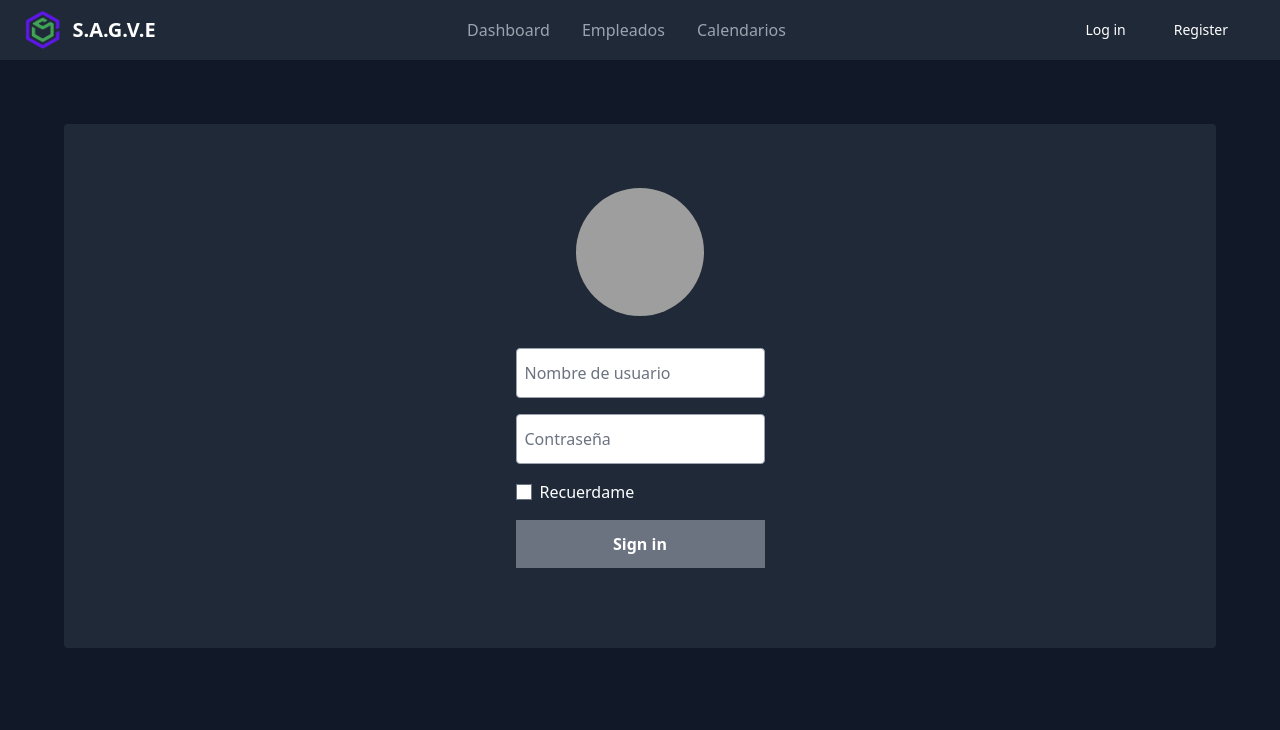
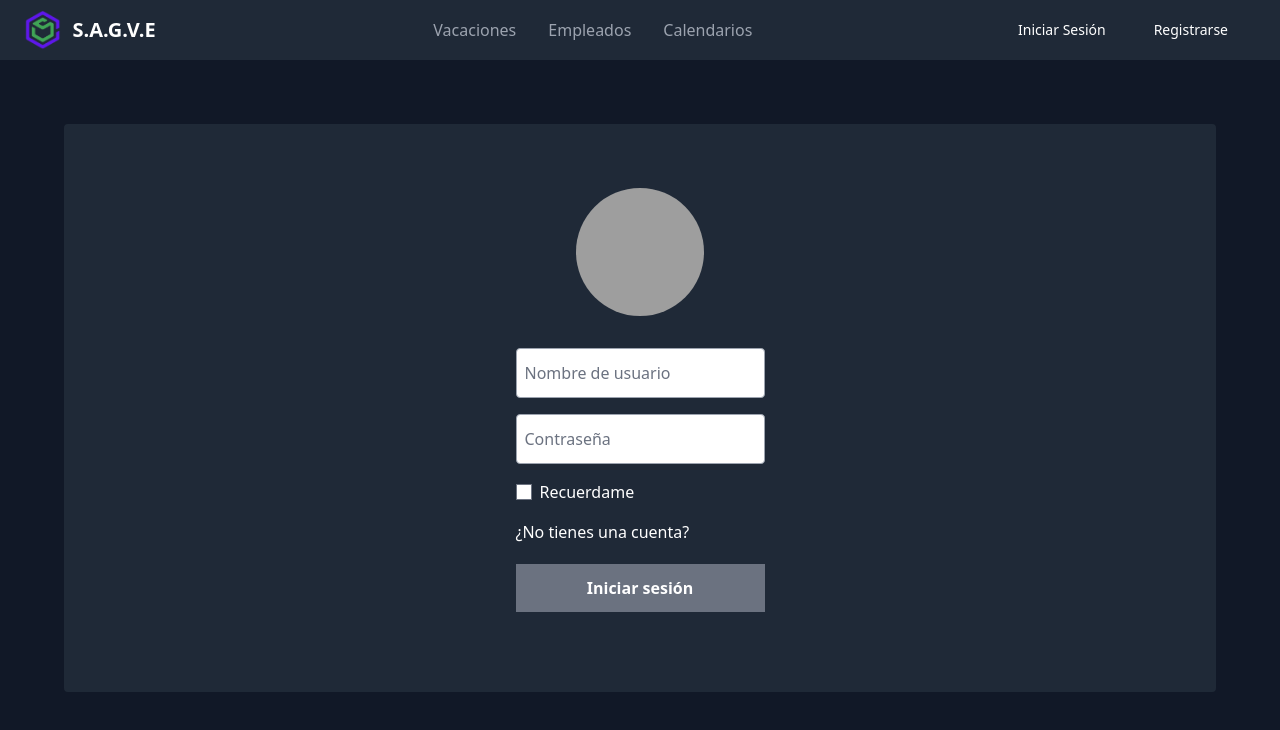
Before and after one commit to blue00f/gestion-vacaciones, a React (Vite) app in the folder client/: page /login in a window 1280 px wide. Shown: the top 730 px of the page. Built offline with nearby package versions, Linux system fonts and the light colour scheme; grey boxes are pictures that could not be loaded.

Commit message:
fix: Arreglar lógica componente calendaria
Co-authored-by: Jazmin Valenzuela <jazminValenzuela26@users.noreply.github.com>

```diff
--- a/client/package.json
+++ b/client/package.json
@@ -19,7 +19,8 @@
     "flowbite-react": "^0.6.1",
     "react": "18.2.0",
     "react-dom": "18.2.0",
-    "react-router-dom": "6.16.0"
+    "react-router-dom": "6.16.0",
+    "sweetalert2": "^11.7.32"
   },
   "devDependencies": {
     "@types/react": "18.2.15",
--- a/client/src/App.jsx
+++ b/client/src/App.jsx
@@ -5,6 +5,7 @@ import Login from "./components/Login"
 import FormEmployee from "./components/FormEmployee"
 import Calendar from "./components/Calendar"
 import Dashboard from "./components/Dashboard.jsx"
+import Register from "./components/Register"
 
 import "./index.css"
 import "flowbite-datepicker"
@@ -16,6 +17,7 @@ function App() {
       <Routes>
       <Route path="*" element={<Navigate to="/login" />} />
         <Route exact path="/login" element={<Login />} />
+        <Route exact path="/register" element={<Register />} />
         <Route exact path="/calendar" element={<Calendar />} />
         <Route exact path="/dashboard" element={<Dashboard />} />
         <Route exact path="/formemployee" element={<FormEmployee />} />
--- a/client/src/components/Calendar.jsx
+++ b/client/src/components/Calendar.jsx
@@ -1,39 +1,138 @@
+import React, { useState } from 'react';
+import axios from 'axios';
+
 function Calendar() {
+  const [startDate, setStartDate] = useState('');
+  const [endDate, setEndDate] = useState('');
+  const [legajoId, setLegajoId] = useState('');
+  const [adminId, setAdminId] = useState('');
+  const [comentarios, setComentarios] = useState('');
+  const [isLoading, setIsLoading] = useState(false);
+  const [message, setMessage] = useState('');
+
+  const handleStartDateChange = (e) => {
+    setStartDate(e.target.value);
+  };
+
+  const handleEndDateChange = (e) => {
+    setEndDate(e.target.value);
+  };
+
+  const handleLegajoIdChange = (e) => {
+    setLegajoId(e.target.value);
+  };
+
+  const handleAdminIdChange = (e) => {
+    setAdminId(e.target.value);
+  };
+
+  const handleComentariosChange = (e) => {
+    setComentarios(e.target.value);
+  };
+
+  const handleSubmit = async () => {
+    setIsLoading(true);
+    setMessage('');
+
+    try {
+      const requestData = {
+        fechaInicio: startDate,
+        fechaFin: endDate,
+        comentarios: comentarios,
+        legajo_id: parseInt(legajoId),
+        administrador_id: parseInt(adminId),
+      };
+
+      const response = await axios({
+        method: 'post',
+        url: 'http://localhost:1234/vacations',
+        data: requestData,
+      });
+
+      if (response.status === 201) {
+        setMessage('Fechas y datos adicionales enviados con éxito');
+      } else {
+        setMessage('Error al enviar los datos');
+      }
+    } catch (error) {
+      setMessage('Error en la solicitud: ' + error.message);
+    } finally {
+      setIsLoading(false);
+    }
+  };
+
+
+
   return (
     <div className="w-96 mx-auto mt-10">
-      <div date-rangepicker className="flex items-center ">
-      <span className="mr-4 text-white">De</span>
+      <div date-rangepicker className="flex items-center">
+        <span className="mr-4 text-white">De</span>
         <div className="relative">
           <div className="absolute inset-y-0 left-0 flex items-center pointer-events-none"></div>
           <input
             name="start"
             type="date"
-            className="bg-gray-50 border border-gray-300 text-gray-900 text-sm rounded-lg focus:ring-blue-500 focus:border-blue-500 block w-full pl-10  text-center dark:bg-gray-700 dark:border-gray-600 dark:placeholder-gray-400 dark:text-white dark:focus:ring-blue-500 dark:focus:border-blue-500"
+            value={startDate}
+            onChange={handleStartDateChange}
+            className="bg-gray-50 border border-gray-300 text-gray-900 text-sm rounded-lg focus:ring-blue-500 focus:border-blue-500 block w-full pl-10 text-center dark:bg-gray-700 dark:border-gray-600 dark:placeholder-gray-400 dark:text-white dark:focus:ring-blue-500 dark:focus:border-blue-500"
             placeholder="Select date start"
           />
         </div>
         <span className="mx-4 text-white">Hasta</span>
         <div className="relative">
-          <div className="absolute inset-y-0 left-0 flex items-center   pointer-events-none"></div>
+          <div className="absolute inset-y-0 left-0 flex items-center pointer-events-none"></div>
           <input
             name="end"
             type="date"
-            className="bg-gray-50 border border-gray-300 text-gray-900 text-sm rounded-lg focus:ring-blue-500 focus:border-blue-500 block w-full pl-10  text-center dark:bg-gray-700 dark:border-gray-600 dark:placeholder-gray-400 dark:text-white dark:focus:ring-blue-500 dark:focus:border-blue-500"
+            value={endDate}
+            onChange={handleEndDateChange}
+            className="bg-gray-50 border border-gray-300 text-gray-900 text-sm rounded-lg focus:ring-blue-500 focus:border-blue-500 block w-full pl-10 text-center dark:bg-gray-700 dark:border-gray-600 dark:placeholder-gray-400 dark:text-white dark:focus:ring-blue-500 dark:focus:border-blue-500"
             placeholder="Select date end"
           />
         </div>
       </div>
-      <div class="flex justify-center items-center py-10">
-
-          <button
-            type="submit"
-            class="bg-gray-500 hover:bg-gray-400 text-white font-bold py-2 px-4 rounded">
-            Enviar
-          </button>
-
+      <div className="mt-4">
+        <input
+          type="text"
+          value={legajoId}
+          onChange={handleLegajoIdChange}
+          className="bg-gray-50 border border-gray-300 text-gray-900 text-sm rounded-lg focus:ring-blue-500 focus:border-blue-500 block w-full p-2 dark:bg-gray-700 dark:border-gray-600 dark:placeholder-gray-400 dark:text-white dark:focus:ring-blue-500 dark:focus:border-blue-500"
+          placeholder="Legajo ID"
+        />
+      </div>
+      <div className="mt-4">
+        <input
+          type="text"
+          value={adminId}
+          onChange={handleAdminIdChange}
+          className="bg-gray-50 border border-gray-300 text-gray-900 text-sm rounded-lg focus:ring-blue-500 focus:border-blue-500 block w-full p-2 dark:bg-gray-700 dark:border-gray-600 dark:placeholder-gray-400 dark:text-white dark:focus:ring-blue-500 dark:focus:border-blue-500"
+          placeholder="Administrador ID"
+        />
+      </div>
+      <div className="mt-4">
+        <textarea
+          value={comentarios}
+          onChange={handleComentariosChange}
+          className="bg-gray-50 border border-gray-300 text-gray-900 text-sm rounded-lg focus:ring-blue-500 focus:border-blue-500 block w-full p-2 dark:bg-gray-700 dark:border-gray-600 dark:placeholder-gray-400 dark:text-white dark:focus:ring-blue-500 dark:focus:border-blue-500"
+          placeholder="Comentarios"
+        />
+      </div>
+      <div className="flex justify-center items-center py-4">
+        <button
+          type="button"
+          onClick={handleSubmit}
+          disabled={isLoading}
+          className="bg-gray-500 hover-bg-gray-400 text-white font-bold py-2 px-4 rounded"
+        >
+          Enviar
+        </button>
+      </div>
+      <div className='text-white'>
+      {isLoading && <p>Cargando...</p>}
+      {message && <p>{message}</p>}
       </div>
     </div>
-  )
+  );
 }
 
-export default Calendar
+export default Calendar;
--- a/client/src/components/Header.jsx
+++ b/client/src/components/Header.jsx
@@ -19,12 +19,12 @@ function Header() {
             <Link
               to="/login"
               className="text-white focus:ring-4 font-medium rounded-lg text-sm px-4 lg:px-5 py-2 lg:py-2.5 mr-2 hover:bg-gray-700 focus:outline-none focus:ring-gray-800">
-              Log in
+              Iniciar Sesión
             </Link>
             <Link
-              to="/"
+              to="/register"
               className="text-white focus:ring-4 font-medium rounded-lg text-sm px-4 lg:px-5 py-2 lg:py-2.5 mr-2 hover:bg-gray-700 focus:outline-none focus:ring-gray-800">
-              Register
+              Registrarse
             </Link>
             <button
               data-collapse-toggle="mobile-menu-2"
@@ -32,7 +32,7 @@ function Header() {
               className="inline-flex items-center p-2 ml-1 text-sm text-gray-500 rounded-lg lg:hidden hover:bg-gray-100 focus:outline-none focus:ring-2 focus:ring-gray-200 dark:text-gray-400 dark:hover:bg-gray-700 dark:focus:ring-gray-600"
               aria-controls="mobile-menu-2"
               aria-expanded="false">
-              <span className="sr-only">Open main menu</span>
+              <span className="sr-only">Abrir menú</span>
               <svg
                 className="w-6 h-6"
                 fill="currentColor"
@@ -64,7 +64,7 @@ function Header() {
                 <Link
                   to="dashboard"
                   className="block py-2 pr-4 pl-3 border-b lg:border-0 lg:hover:text-primary-700 lg:p-0 text-gray-400 lg:hover:text-white hover:bg-gray-700 hover:text-white lg:hover:bg-transparent border-gray-700">
-                  Dashboard
+                  Vacaciones
                 </Link>
               </li>
               <li>
--- a/client/src/components/Login.jsx
+++ b/client/src/components/Login.jsx
@@ -1,4 +1,64 @@
-function Login() {
+import {useState} from 'react'
+import { Link } from "react-router-dom"
+import Swal from 'sweetalert2'
+
+function Login({ isLoggedIn, setIsLoggedIn }) {
+
+    const [Username, setUsername] = useState('')
+    const [Password, setPassword] = useState('')
+
+    const handleUsernameChange = (event) => {
+      setUsername(event.target.value)
+    }
+
+    const handlePasswordChange = (event) => {
+      setPassword(event.target.value)
+    }
+
+    const handleSubmit = async (event) => {
+      event.preventDefault()
+
+      setMessage('Enviando solicitud...')
+
+      try {
+        const response = await fetch(`${URL_POSTS}/login`, {
+          method: 'POST',
+          headers: {
+            'Content-Type': 'application/json',
+          },
+          body: JSON.stringify({
+            Username,
+            Password,
+          }),
+        })
+
+        const data = await response.json()
+
+        if (response.ok) {
+          Swal.fire({
+            icon: 'success',
+            title: 'Inicio de Sesión Exitoso',
+            text: data.message,
+          })
+          setIsLoggedIn(true)
+          setMessage(data.message)
+          setUsername(data.username)
+        } else {
+          Swal.fire({
+            icon: 'error',
+            title: 'Inicio de Sesión Fallido',
+            text: data.message,
+          })
+          setIsLoggedIn(false)
+          setMessage(data.message)
+        }
+        setMessage(data.message) // Actualiza el estado del mensaje con la respuesta del servidor
+      } catch (error) {
+        setMessage('Error en la solicitud: ' + error.message)
+        console.error('Error al enviar la solicitud:', error)
+      }
+    }
+
   return (
     <>
       <div className="bg-gray-800 rounded py-16 px-12 m-16 flex flex-col items-center justify-center">
@@ -7,7 +67,7 @@ function Login() {
           src="https://ssl.gstatic.com/accounts/ui/avatar_2x.png"
           alt="user avatar"
         />
-        <form method="post" className="mt-8 mb-4">
+        <form method="post" className="mt-8 mb-4" onSubmit={handleSubmit}>
           <div className="mb-4">
             <label for="userEmail" className="sr-only">
               Nombre de usuario
@@ -17,10 +77,11 @@ function Login() {
               type="email"
               id="userEmail"
               placeholder="Nombre de usuario"
+              onChange={handleUsernameChange}
               required
             />
           </div>
-          <div>
+          <div >
             <label for="userEmail" className="sr-only">
               Contraseña
             </label>
@@ -29,17 +90,19 @@ function Login() {
               type="password"
               id="userPass"
               placeholder="Contraseña"
+              onChange={handlePasswordChange}
               required
             />
           </div>
-          <div className="my-4 flex items-center text-white">
+          <div className="my-4 flex items-center text-white ">
             <input className="h-4 w-4 mr-2" type="checkbox" id="userRemember" />
             <label for="userRemember">Recuerdame</label>
           </div>
+          <Link className = "text-white " to = "/register"><p>¿No tienes una cuenta?</p></Link>
           <button
-            className="bg-gray-500 hover:bg-gray-600 text-white font-bold w-full py-3"
+            className="bg-gray-500 mt-5 hover:bg-gray-600 text-white font-bold w-full py-3"
             type="submit">
-            Sign in
+             Iniciar sesión
           </button>
         </form>
       </div>
--- a/client/src/components/Register.jsx
+++ b/client/src/components/Register.jsx
@@ -1,4 +1,46 @@
-function Login() {
+import React, { useState } from 'react';
+import axios from 'axios';
+
+function Register() {
+  const [ user, setUser] = useState('');
+  const [ password, setPassword] = useState('');
+  const [ email, setEmail] = useState('');
+
+  const handleUserChange = (e) => {
+    setUser(e.target.value);
+  };
+
+  const handlePasswordChange = (e) => {
+    setPassword(e.target.value);
+  };
+
+  const handleEmailChange = (e) => {
+    setEmail(e.target.value);
+  };
+
+  const handleSubmit = async () => {
+    setIsLoading(true);
+    setMessage('');
+
+    try {
+      const response = await axios.post('http://localhost:1234/register', {
+        Usuario: User,
+        Email: Email,
+        Contraseña: Password,
+      });
+
+      if (response.status === 200) {
+        setMessage('Usuario registrado.');
+      } else {
+        setMessage('Error al registrar al usuario.');
+      }
+    } catch (error) {
+      setMessage('Error en la solicitud: ' + error.message);
+    } finally {
+      setIsLoading(false);
+    }
+  };
+
   return (
     <>
       <div className="bg-gray-800 rounded py-16 px-12 m-16 flex flex-col items-center justify-center">
@@ -14,14 +56,26 @@ function Login() {
             </label>
             <input
               className="border-solid border border-gray-400 rounded px-2 py-3"
-              type="email"
+              type="text"
               id="userEmail"
               placeholder="Nombre de usuario"
               required
             />
           </div>
-          <div>
+          <div className="mb-4">
             <label for="userEmail" className="sr-only">
+              Email
+            </label>
+            <input
+              className="border-solid border border-gray-400 rounded px-2 py-3"
+              type="email"
+              id="userEmail"
+              placeholder="Email"
+              required
+            />
+          </div>
+          <div className="mb-5">
+            <label for="userEmail" className="sr-only  ">
               Contraseña
             </label>
             <input
@@ -32,14 +86,23 @@ function Login() {
               required
             />
           </div>
-          <div className="my-4 flex items-center text-white">
-            <input className="h-4 w-4 mr-2" type="checkbox" id="userRemember" />
-            <label for="userRemember">Recuerdame</label>
+          <div className="mb-5">
+            <label for="userEmail" className="sr-only  ">
+              Confirmar Contraseña
+            </label>
+            <input
+              className="border-solid border border-gray-400 rounded px-2 py-3"
+              type="password"
+              id="userPass"
+              placeholder="Confirmar Contraseña"
+              required
+            />
           </div>
+
           <button
             className="bg-gray-500 hover:bg-gray-600 text-white font-bold w-full py-3"
             type="submit">
-            Sign in
+            Registrarse
           </button>
         </form>
       </div>
@@ -47,4 +110,4 @@ function Login() {
   )
 }
 
-export default Login
+export default Register
```
Also changed, not shown: 1 other file (tests, documents, lock files or other folders).
